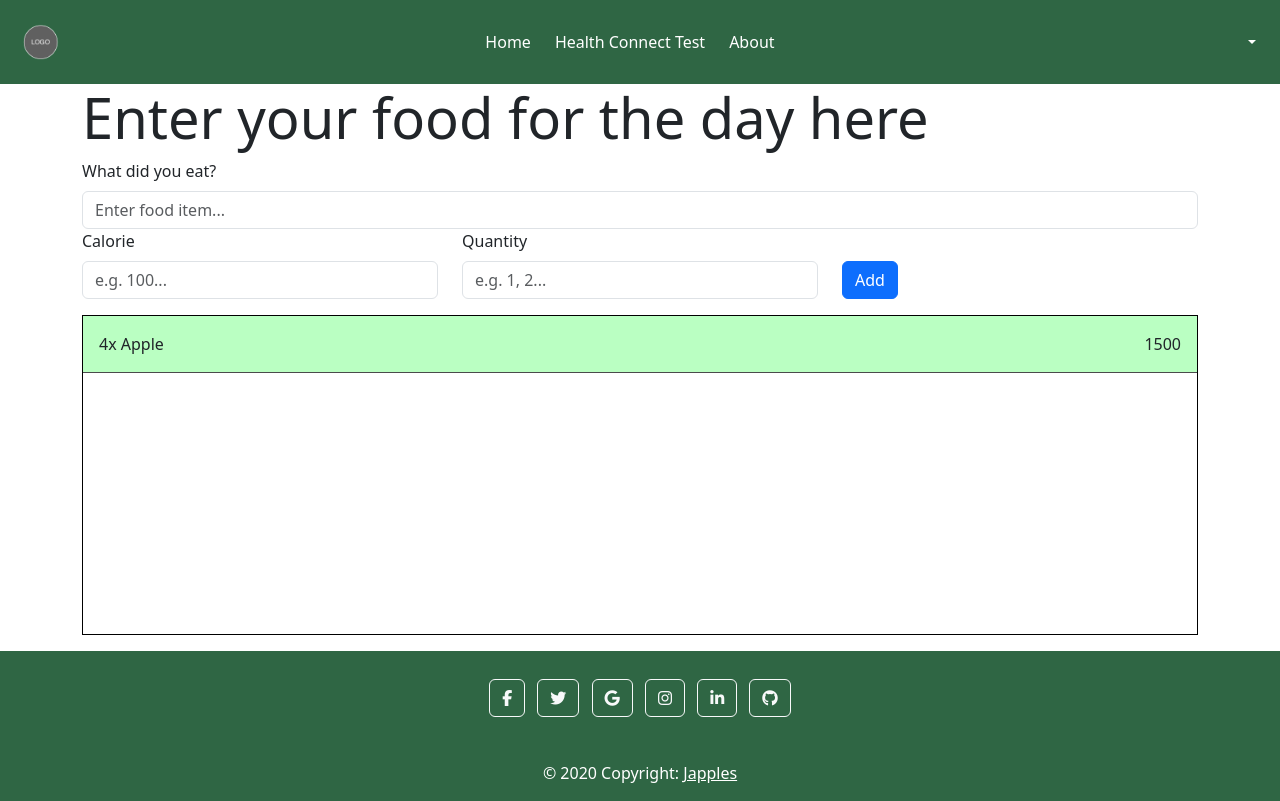
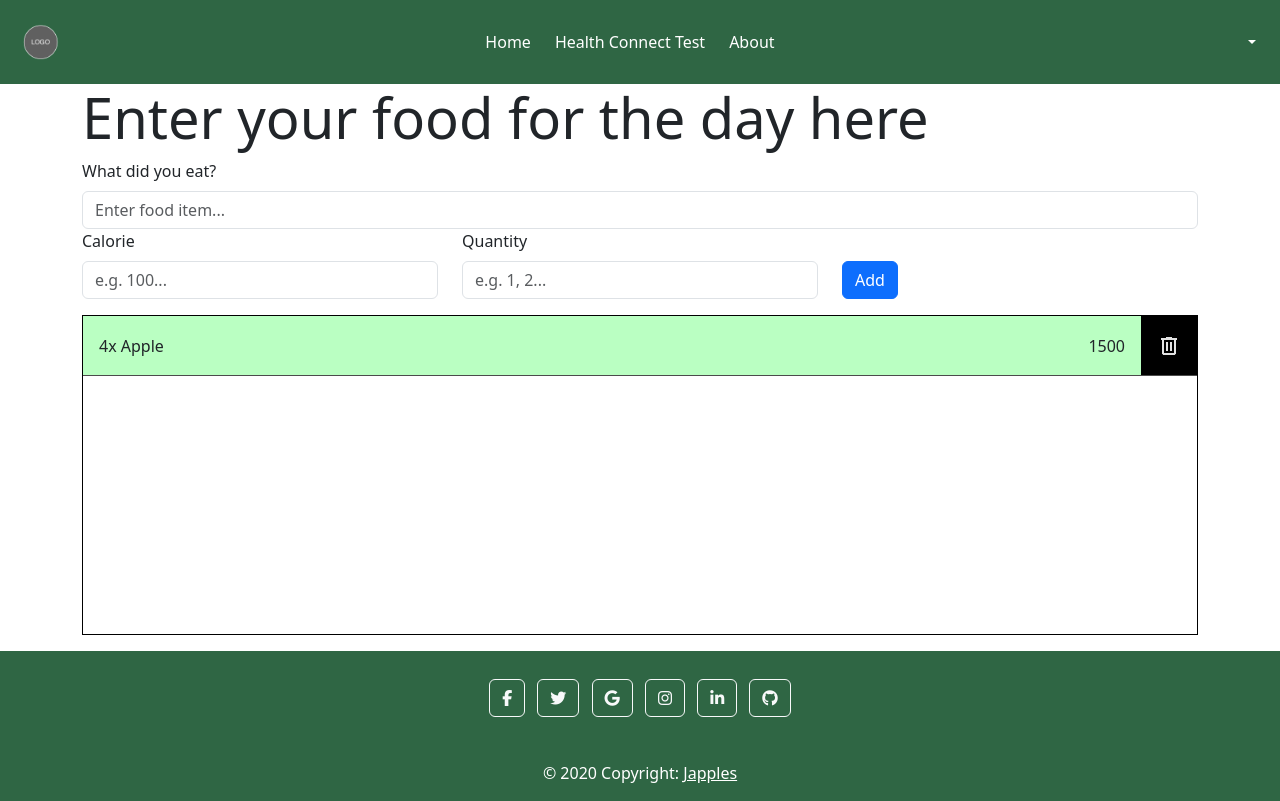
Before and after one commit to dodaniel006/2800-202510-BBY06, a Node server app: page /diary in a window 1280 px wide. Run offline with Node 20, Linux system fonts and the light colour scheme; some libraries are stand-ins or nearby versions.

Commit message:
WIP add delete functionality

```diff
--- a/frontend/css/diary.css
+++ b/frontend/css/diary.css
@@ -1,3 +1,7 @@
+body {
+  overflow-x: hidden;
+}
+
 .foodWindow {
   height: 40vh;
   border: 1px solid #000;
@@ -9,12 +13,19 @@
 }
 
 .foodItem {
+  display: flex;
+  align-items: center;
+  justify-content: space-between;
   list-style-type: none;
-  padding-left: 0;
-  padding-bottom: 2px;
+  padding: 0px;
+  height: 60px;
   border-bottom: 1px solid rgb(75, 75, 75);
 }
 
-.foodItemCalorie {
-  float: right;
+.deleteItem {
+  display: flex;
+  align-items: center;
+  justify-content: center;
+  height: 100%;
+  background-color: rgb(0, 0, 0);
 }
--- a/frontend/js/diary.js
+++ b/frontend/js/diary.js
@@ -1,3 +1,4 @@
+// Add food item to the list on "Add" button click
 document.getElementById("addFoodItem").addEventListener("click", (e) => {
   e.preventDefault();
   // Get form values
@@ -11,11 +12,22 @@ document.getElementById("addFoodItem").addEventListener("click", (e) => {
 
   // Create spans for food and calories
   const details1 = document.createElement("span");
-  const details2 = document.createElement("span");
   details1.classList.add("px-3");
-  details2.classList.add("px-3", "foodItemCalorie");
   details1.textContent = `${quantity}x ${food}`;
-  details2.textContent = `${calories}`;
+
+  const details2 = document.createElement("div");
+  const calroiesValue = document.createElement("span");
+
+  // create img element with src=/images/trash.png
+  const deleteDivContainer = document.createElement("div");
+  deleteDivContainer.classList.add("deleteItem", "px-3");
+  const deleteIcon = document.createElement("img");
+  deleteIcon.src = "/images/trash.png";
+  deleteIcon.alt = "delete";
+
+  details2.classList.add("d-flex", "h-100", "align-items-center");
+  calroiesValue.classList.add("px-3", "foodItemCalorie");
+  calroiesValue.textContent = `${calories}`;
 
   // Append the spans to list item and
   // and append list item to food list
--- a/frontend/views/autoRoute/diary.ejs
+++ b/frontend/views/autoRoute/diary.ejs
@@ -45,9 +45,14 @@
 
   <div class="col mb-3 mt-3 foodWindow">
     <ul id="foodList" class="bb-bg-wallet-green-glow">
-      <li class="foodItem py-3">
+      <li class="foodItem">
         <span id="details1" class="px-3"> 4x Apple </span>
-        <span id="details2" class="px-3 foodItemCalorie">1500</span>
+        <div id="details2" class="d-flex h-100 align-items-center">
+          <span class="px-3 foodItemCalorie">1500</span>
+          <div class="deleteItem px-3">
+            <img src="/images/trash.png" alt="delete" />
+          </div>
+        </div>
       </li>
     </ul>
   </div>
```
Also changed, not shown: frontend/assets/images/trash.png (added).
